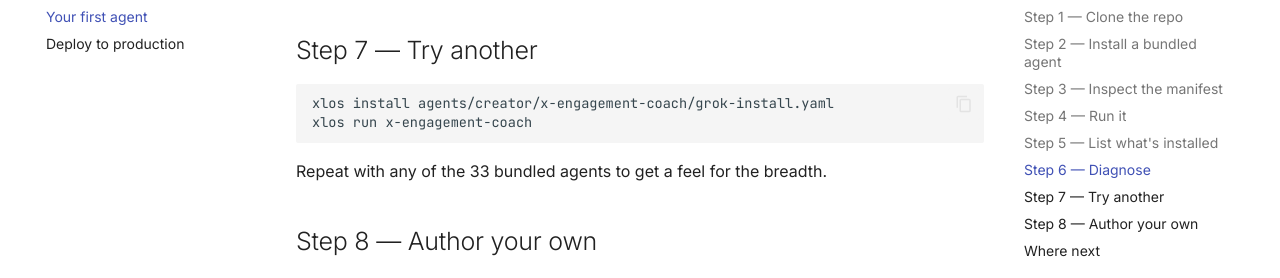
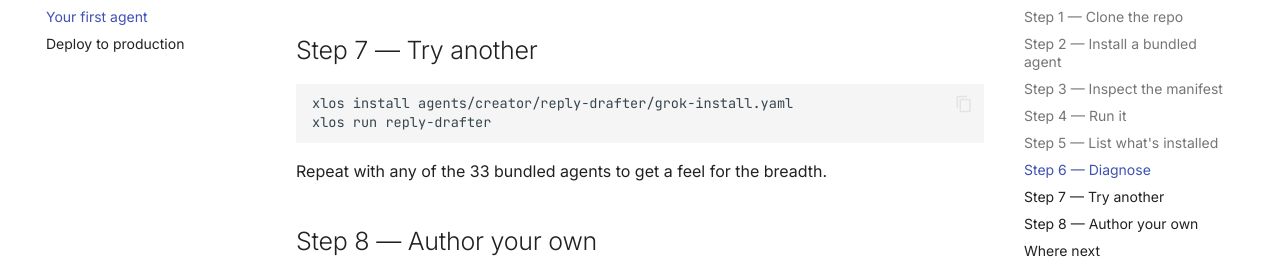
Before and after one commit to AgentMindCloud/xlOS, an MkDocs documentation site: the page built from docs/getting-started/first-agent.md, in a window 1280 px wide and 900 px high, scrolled down 1808 px. Shown: the part 166-444 px from the top of the window. Built offline with MkDocs 1.6.1 and Material for MkDocs 9.7.7, drawn with Linux system fonts in a browser that asks for light colours; comment, search, counter and statistics services are not loaded.

Commit message:
docs(getting-started): fix broken example path in first-agent tutorial
Step 7 "Try another" referenced `agents/creator/x-engagement-coach/`,
which does not exist. Users copy-pasting from the 10-minute onboarding
flow would hit a CLI error on the first install. Replace with
`reply-drafter`, an existing creator template that contrasts with
`living-narrative-fabric` from Steps 2–6.

````diff
--- a/docs/getting-started/first-agent.md
+++ b/docs/getting-started/first-agent.md
@@ -88,8 +88,8 @@ opted into beyond the unconditional core (I, III, VII).
 ## Step 7 — Try another
 
 ```bash
-xlos install agents/creator/x-engagement-coach/grok-install.yaml
-xlos run x-engagement-coach
+xlos install agents/creator/reply-drafter/grok-install.yaml
+xlos run reply-drafter
 ```
 
 Repeat with any of the 33 bundled agents to get a feel for the
````
